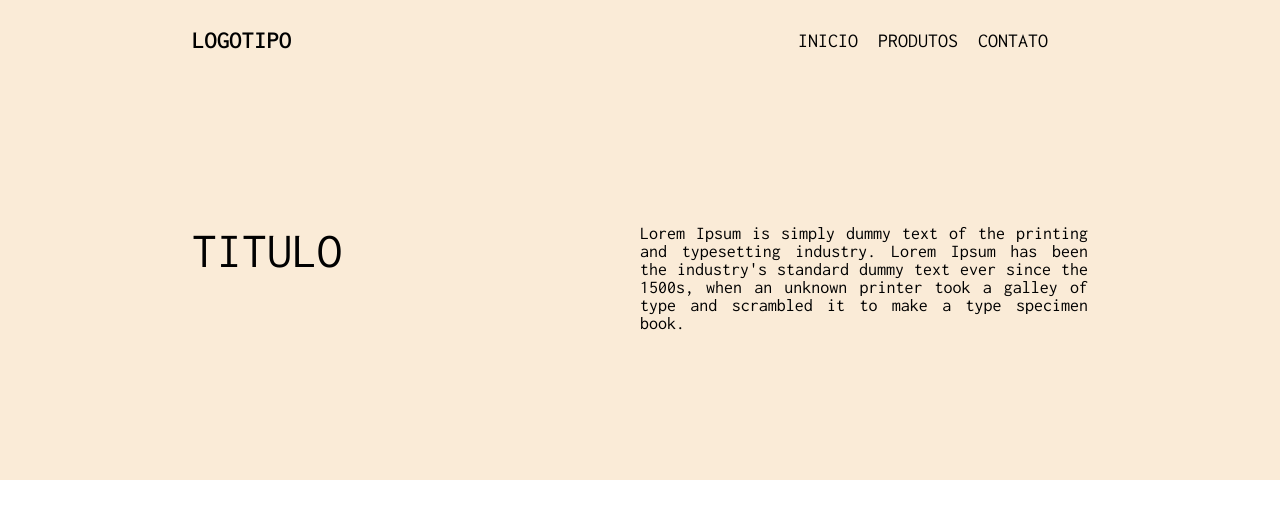
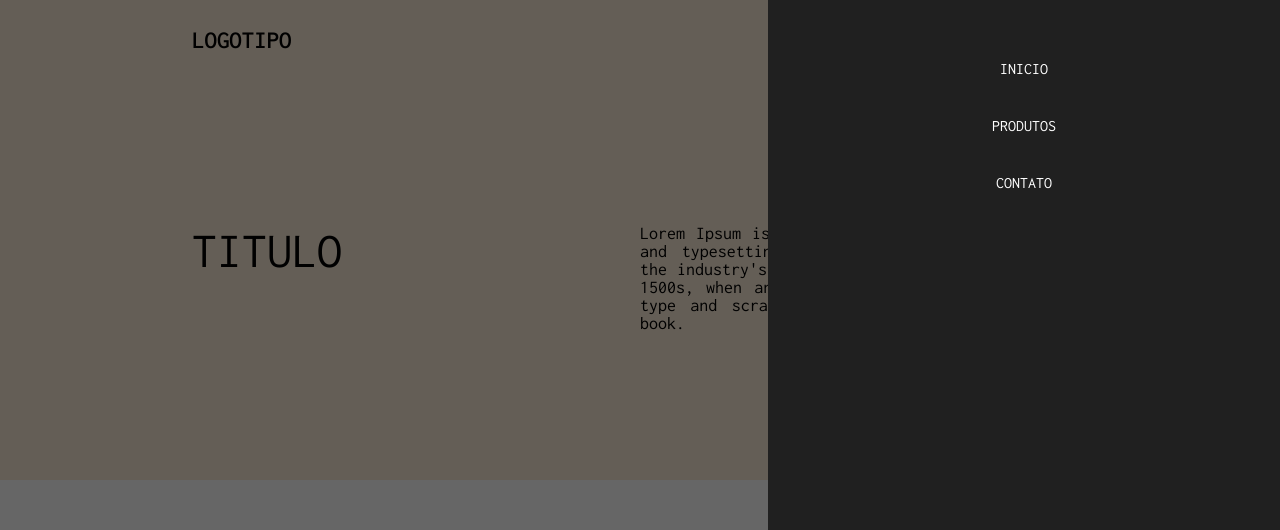
Before and after one commit to FelipeLTavares/projeto-ecommerce, a Vue app: page / in a window 1280 px wide. Shown: the top 530 px of the page. Built offline with nearby package versions, Linux system fonts and the light colour scheme; some icons are missing.

Commit message:
Adicao do menu suspenso

```diff
--- a/src/components/Head/CabecalhoGeral.vue
+++ b/src/components/Head/CabecalhoGeral.vue
@@ -1,4 +1,5 @@
 <template>
+  <div class="geral">
     <div class="capa">
       <header>
         <h5>LOGOTIPO</h5>
@@ -6,7 +7,7 @@
           <span class="itemMenu">INICIO</span>
           <span class="itemMenu">PRODUTOS</span>
           <span class="itemMenu">CONTATO</span>
-        <MenuIcon class="menuIc"></MenuIcon>
+          <MenuIcon class="menuIc" @click="mostrarMenu()"></MenuIcon>
         </div>
       </header>
         <div class="titulo">
@@ -18,6 +19,15 @@
           </span>
         </div>
       </div>
+      <div class="menuSus" v-show="mostrar">
+        <div class="menuSus2">
+          <span class="itemMenu">INICIO</span>
+          <span class="itemMenu">PRODUTOS</span>
+          <span class="itemMenu">CONTATO</span>
+        </div>
+        <div class="menuSus3" @click="mostrarMenu()"></div>
+      </div>
+    </div>
 </template>
 
 <script>
@@ -27,11 +37,55 @@ export default {
   name: 'CabecalhoGeral',
   components:{
     MenuIcon
+  },
+  data(){
+    return{
+      mostrar: true
+    }
+  },
+  methods: {
+    mostrarMenu(){
+      this.mostrar = !this.mostrar
+    }
   }
 }
 </script>
 
 <style>
+  .menuSus3{
+    width: 60%;
+    height: 100vh;
+    background-color: transparent;
+  }
+  .menuSus2{
+    width: 40%;
+    height: 100vh;
+    background-color: #202020;
+    color: white;
+    display: flex;
+    flex-direction: column;
+    align-items: center;
+    padding-top: 40px;
+  }
+  .menuSus2>span{
+    width: 100%;
+    text-align: center;
+    padding: 20px 0;
+  }
+  .menuSus2>span:hover{
+    background-color: gray;
+  }
+  .menuSus{
+    width: 100%;
+    height: 100vh;
+    background-color: rgb(0, 0, 0, 0.6);
+    z-index: 13;
+    top: 0;
+    position: absolute;
+    display: flex;
+    flex-direction: row-reverse;
+  }
+
   .capa{
     width: 100%;
     height: 60vh;
@@ -64,7 +118,6 @@ export default {
     font-weight: 700;
     font-size: 24px;
   }
-
   .menuIc{
     display: none;
   }
@@ -116,4 +169,13 @@ export default {
       display:none;
     }
   }
+
+  @media(max-width: 500px){
+    .menuSus3{
+      width: 40%
+    }
+    .menuSus2{
+      width: 60%;
+    }
+  }
 </style>
```
Lines whose indentation alone changed are shown as unchanged.
